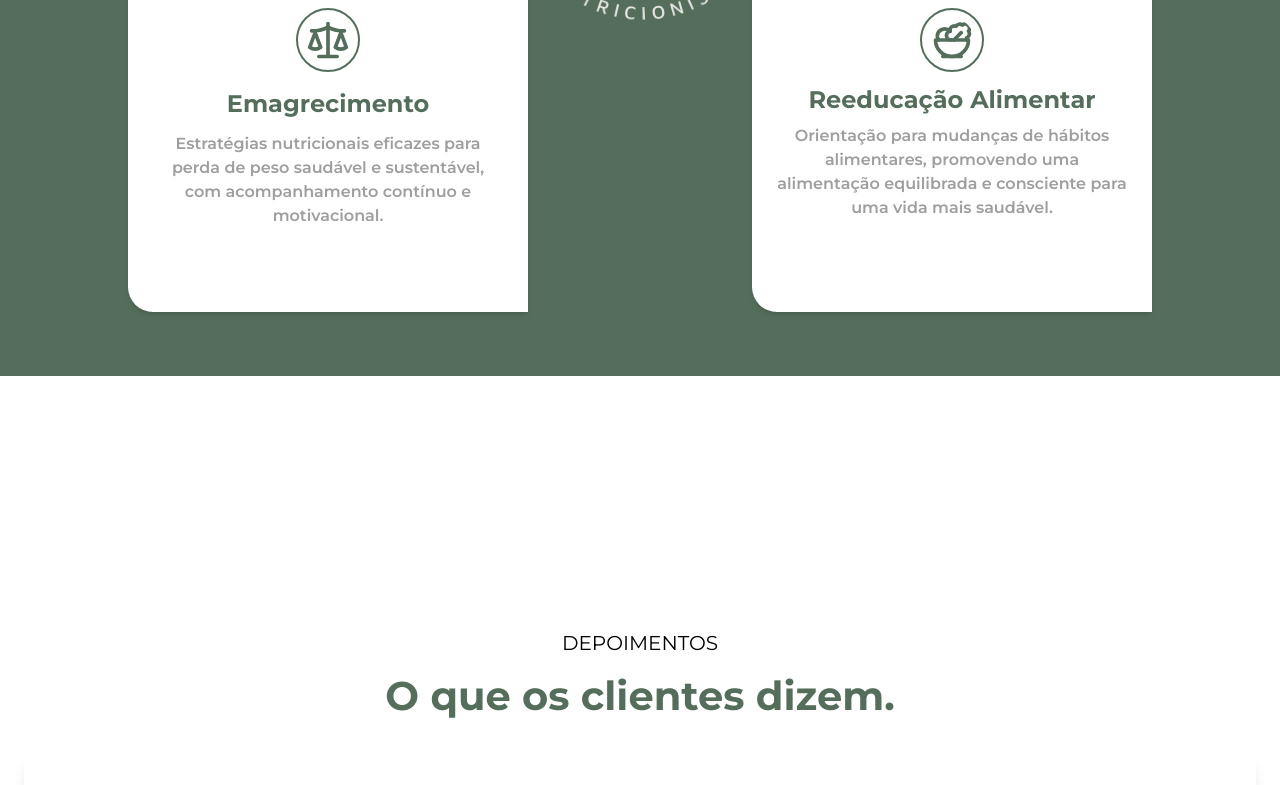
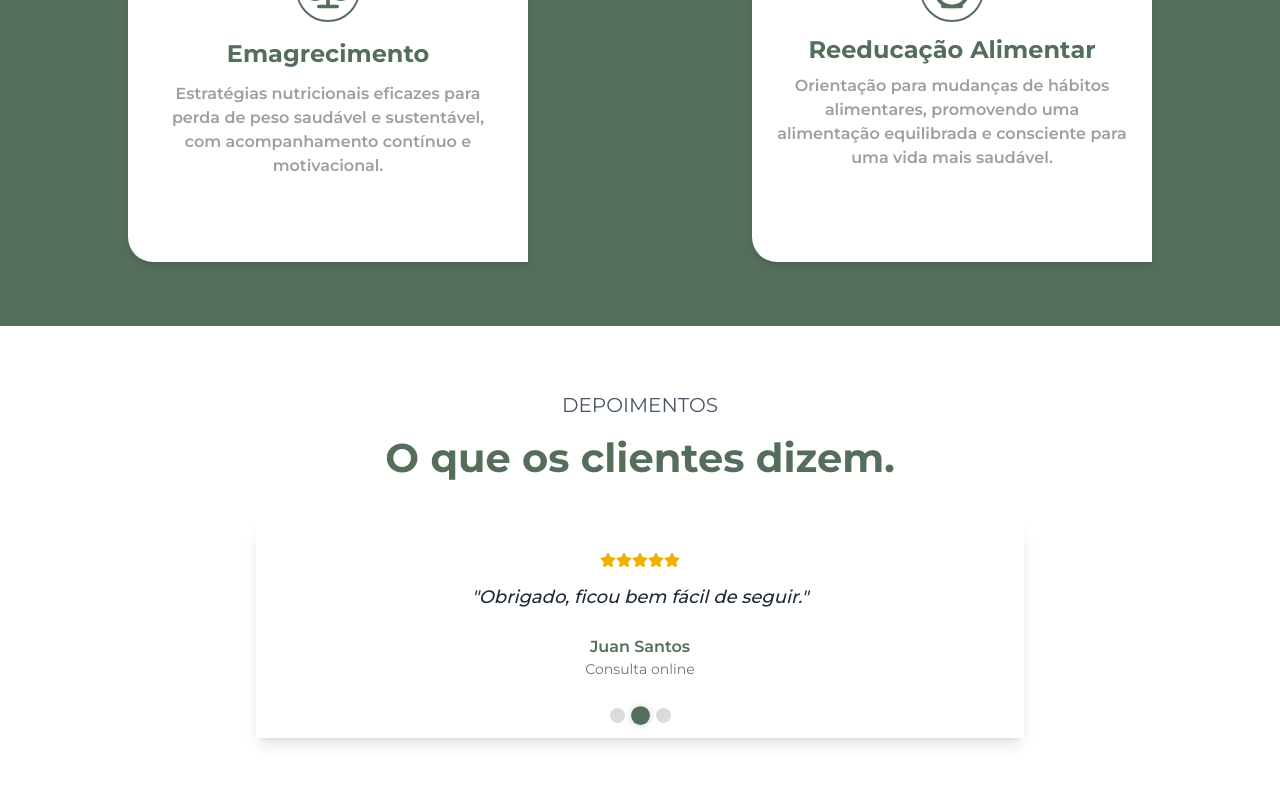
Before and after one commit to moisesjunior45/Projeto-P.A-Nutri, a React (Vite) app: page / in a window 1280 px wide. Shown: the part 2000-2785 px from the top of the page. Built offline with nearby package versions, Linux system fonts and the light colour scheme.

Commit message:
refactor: atualiza conteúdo e estilo das seções  Cta, Ebook e Testimonails

```diff
--- a/src/pages/Cta/index.jsx
+++ b/src/pages/Cta/index.jsx
@@ -5,7 +5,7 @@ import Button from "../../components/Button";
 export default function Cta() {
   return (
     <>
-      <section className="min-h-screen md:overflow-hidden bg-primary sm:grid sm:grid-cols-2">
+      <section className="max-h-[924px] md:overflow-hidden bg-primary sm:grid sm:grid-cols-2">
         <div className="p-8 md:p-12 space-y-24 md:space-y-32 lg:space-y-48">
           <div className="flex items-center justify-start md:justify-center">
             <img
@@ -28,11 +28,9 @@ export default function Cta() {
         <img
           alt="Nutricionista Priscila Araújo de jaleco branco"
           src={priscila}
-          className="hidden w-full object-cover sm:h-full sm:block"
+          className="hidden w-full object-cover h-full sm:block 2xl:aspect-[3.5/4]"
         />
       </section>
-
-
     </>
   );
 }
--- a/src/pages/Ebooks/index.jsx
+++ b/src/pages/Ebooks/index.jsx
@@ -10,45 +10,61 @@ export default function Ebook() {
   const ebooks = [
     {
       title: "Como Montar um Prato Saudável",
+      subtitle: "Aprenda a montar pratos saudáveis com equilíbrio.",
       image: HealthyPlate,
-      description:
-        "Aprenda a montar pratos saudáveis com equilíbrio entre vegetais, proteínas e carboidratos. Simples, prático e nutritivo.",
-      downloadLink: "https://example.com/como-montar-um-prato-saudavel",
+      downloadLink: "https://example.com/manual-introducao-alimentar",
+    },
+    {
+      title: "Receitas simples e saudáveis",
+      subtitle:
+        "Descubra receitas leves e nutritivas para o dia a dia. Simples, saboroso e saudável.",
+      image: SimpleRecipes,
+      downloadLink: "https://example.com/receitas-simples",
     },
     {
       title: "Evite o desperdício de alimentos!",
+      subtitle:
+        "Aprenda a evitar desperdícios e montar pratos saudáveis na medida certa.",
       image: AvoidWaste,
-      description:
-        "Aprenda a evitar desperdícios e montar pratos saudáveis na medida certa. Prático, consciente e nutritivo.",
       downloadLink: "https://example.com/evite-desperdicio",
     },
-    {
-      title: "Higiene na alimentação",
-      image: WashHands,
-      description:
-        "Adote hábitos de higiene para garantir refeições mais seguras. ",
-      downloadLink: "https://example.com/higiene-na-alimentacao",
-    },
-    {
-      title: "Receitas simples e saudáveis",
-      image: SimpleRecipes,
-      description:
-        "Descubra receitas leves e nutritivas para o dia a dia. Simples, saboroso e saudável.",
-      downloadLink: "https://example.com/receitas-simples",
-    },
   ];
+
   return (
     <section
-      className="min-h-screen flex items-center justify-center flex-col px-6 py-16"
+      className="w-full px-6 py-16 bg-white flex flex-col items-center"
       id="ebooks"
     >
-      <h1 className="text-primary text-[40px] font-bold mb-8 text-center">
-        Baixe meus Ebooks e Aprimore Sua Saúde!
+      <h1 className="text-primary text-[32px] md:text-[40px] font-bold text-center mb-12">
+        Baixe Nossos Ebooks e Aprimore Sua Saúde!
       </h1>
 
-      <div className="grid grid-cols-1 md:grid-cols-2 gap-15 gap-x-50 justify-center">
+      <div className="grid grid-cols-1 md:grid-cols-3 gap-10 max-w-6xl w-full">
         {ebooks.map((ebook, index) => (
-          <Card key={index} {...ebook} />
+          <div
+            key={index}
+            className="flex flex-col items-center bg-white rounded-lg shadow-md p-4 transition hover:shadow-xl"
+          >
+            <img
+              src={ebook.image}
+              alt={ebook.title}
+              className="w-full h-full object-cover rounded-md mb-4"
+            />
+            <h2 className="text-lg font-bold text-gray-800 text-center mb-2">
+              {ebook.title}
+            </h2>
+            <p className="text-sm text-gray-600 text-center mb-4">
+              {ebook.subtitle}
+            </p>
+            <a
+              href={ebook.downloadLink}
+              target="_blank"
+              rel="noopener noreferrer"
+              className="mt-auto bg-primary text-white px-4 py-2 rounded transition"
+            >
+              Baixar Ebook
+            </a>
+          </div>
         ))}
       </div>
     </section>
--- a/src/pages/Testimonials/index.jsx
+++ b/src/pages/Testimonials/index.jsx
@@ -3,6 +3,7 @@ import "swiper/css";
 import "swiper/css/pagination";
 import "swiper/css/autoplay";
 import { Autoplay, Pagination } from "swiper/modules";
+import { FaStar } from "react-icons/fa";
 
 import "../../styles/custom-swiper-bullet.css";
 
@@ -10,55 +11,65 @@ export default function Testimonials() {
   const testimonials = [
     {
       name: "Gustavo Lopes",
+      location: "Consulta online",
       text: "Mas ontem cheguei a dar uma olhada e ameiii o cronograma, muito lindo, muito bem feito.",
     },
     {
       name: "Juan Santos",
+      location: "Consulta online",
       text: "Obrigado, ficou bem fácil de seguir.",
     },
     {
       name: "Carlos Eduardo",
+      location: "Consulta online",
       text: "A equipe foi muito atenciosa e profissional. Meu processo foi tranquilo e consegui alcançar meus objetivos de forma eficaz!",
     },
   ];
 
   return (
-    <>
     <section
-        className="container mx-auto px-6 py-16 h-screen flex flex-col justify-center"
+      className="container mx-auto px-6 py-16 flex flex-col justify-center"
       id="testimonials"
     >
-        <h3 className="text-[20px] font-normal text-center mb-2">
+      <h3 className="text-[20px] font-normal text-center mb-2 text-gray-600">
         DEPOIMENTOS
       </h3>
-        <h1 className="text-primary text-[40px] font-bold mb-8 text-center">
+      <h1 className="text-primary text-[32px] md:text-[40px] font-bold mb-8 text-center">
         O que os clientes dizem.
       </h1>
+
       <Swiper
         modules={[Pagination, Autoplay]}
         spaceBetween={20}
         slidesPerView={1}
         pagination={{ clickable: true }}
         autoplay={{
-            delay: 3000,
+          delay: 4000,
           disableOnInteraction: false,
         }}
         loop={true}
-          className="w-full max-w-7xl mx-auto shadow-lg cursor-pointer"
+        className="w-full max-w-3xl mx-auto shadow-lg"
       >
         {testimonials.map((testimonial, index) => (
           <SwiperSlide
             key={index}
-              className="text-center p-6 bg-white rounded-lg mb-6"
+            className="text-center p-8 bg-white rounded-xl border-gray-200"
           >
-              <p className="text-[18px] font-medium">"{testimonial.text}"</p>
-              <p className="text-[18px] font-medium mt-6 mb-4 opacity-80">
-                {testimonial.name}.
+            <div className="flex justify-center mb-4 text-yellow-500">
+              {[...Array(5)].map((_, i) => (
+                <FaStar key={i} />
+              ))}
+            </div>
+            <p className="text-[18px] font-medium text-gray-800 italic">
+              "{testimonial.text}"
             </p>
+            <p className="text-[16px] font-semibold mt-6 text-primary">
+              {testimonial.name}
+            </p>
+            <p className="text-sm text-gray-500">{testimonial.location}</p>
           </SwiperSlide>
         ))}
       </Swiper>
     </section>
-    </>
   );
 }
```
Lines whose indentation alone changed are shown as unchanged.
